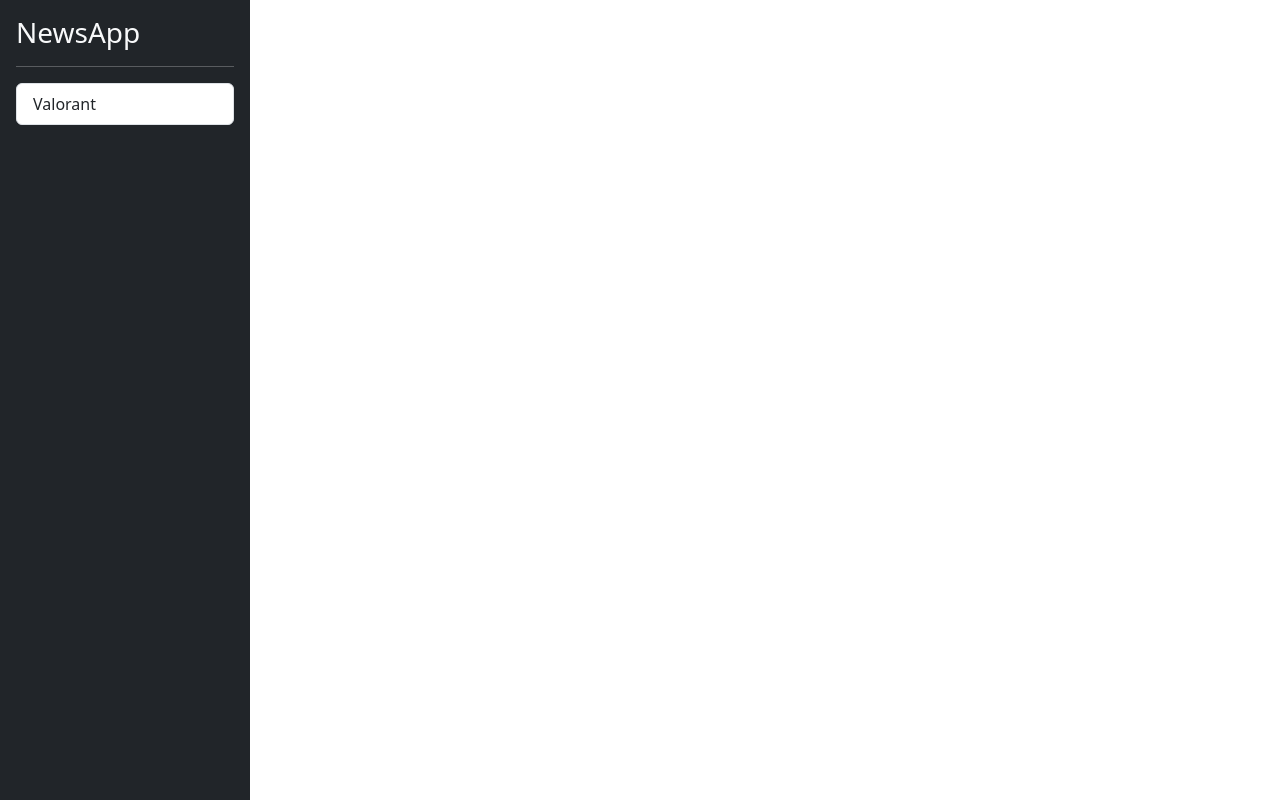
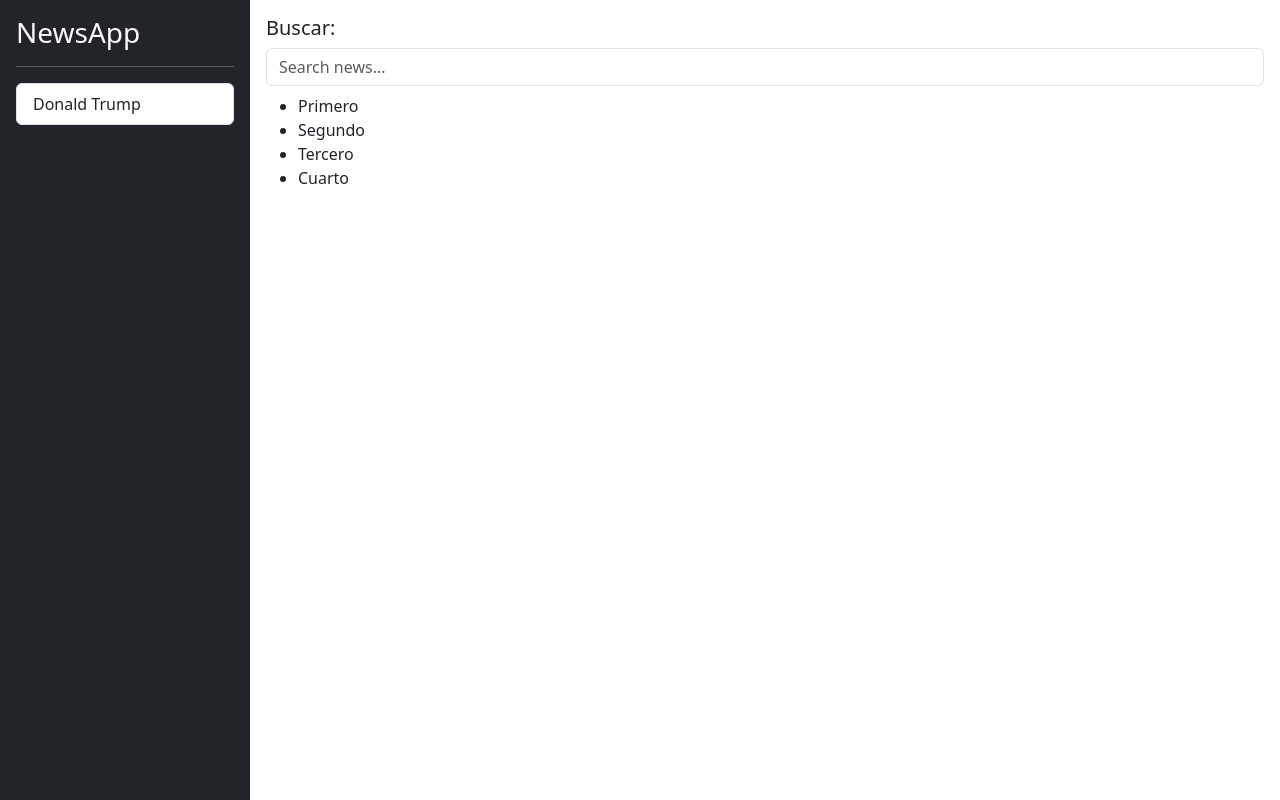
Before and after one commit to eduardom-34/news-app, an Angular app: page / in a window 1280 px wide. Built offline with nearby package versions, Linux system fonts and the light colour scheme.

Commit message:
Design of news components

```diff
--- a/src/app/app.component.html
+++ b/src/app/app.component.html
@@ -1,10 +1,11 @@
+
 <div class="d-flex">
-
   <!-- Sideba -->
 
   <shared-sidebar></shared-sidebar>
 
 
   <!-- Homepage -->
+   <news-home-page class="flex-fill"></news-home-page>
 
 </div>
--- /dev/null
+++ b/src/app/news/components/search-box/search-box-components.ts
@@ -0,0 +1,18 @@
+import { Component } from '@angular/core';
+
+@Component({
+  selector: 'news-search-box',
+  template: `
+    <h5>Buscar:</h5>
+    <input type="text"
+    class="form-control"
+    placeholder="Search news..."
+    >
+  `
+})
+
+export class SearchBoxComponent {
+
+  constructor() { }
+
+}
--- /dev/null
+++ b/src/app/news/pages/home/home-page.component.html
@@ -0,0 +1,20 @@
+
+<div class="row p-3">
+
+  <div class="col-12">
+    <!-- busqueda -->
+    <news-search-box ></news-search-box>
+  </div>
+
+  <div class="col-12 pt-2">
+    <!-- listado de news -->
+     <!-- card-news -->
+     <ul>
+      <li>Primero</li>
+      <li>Segundo</li>
+      <li>Tercero</li>
+      <li>Cuarto</li>
+     </ul>
+  </div>
+
+</div>
--- a/src/app/shared/components/sidebar/sidebar.component.html
+++ b/src/app/shared/components/sidebar/sidebar.component.html
@@ -7,7 +7,7 @@
   <div class="list-group list-reset">
 
     <button class="list-group-item list-group-item-action">
-      Valorant
+      Donald Trump
     </button>
 
   </div>
```
Also changed, not shown: src/app/news/news.module.ts (+9 -1 lines), src/app/news/pages/home/home-page.component.ts (added, +9 -0 lines).
